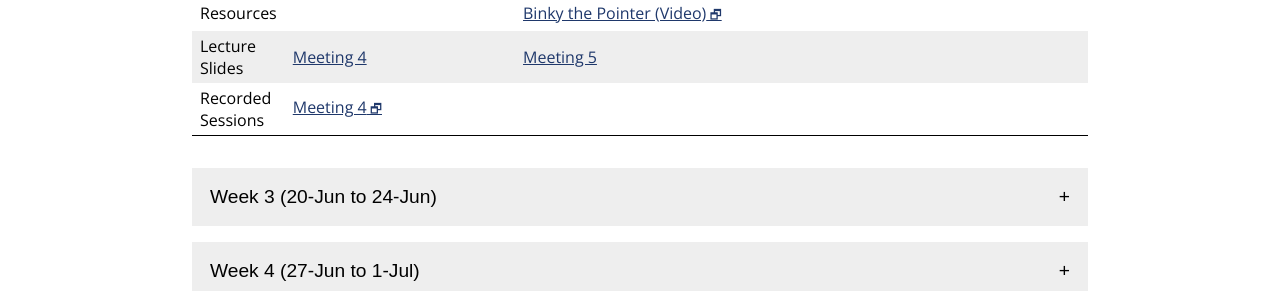
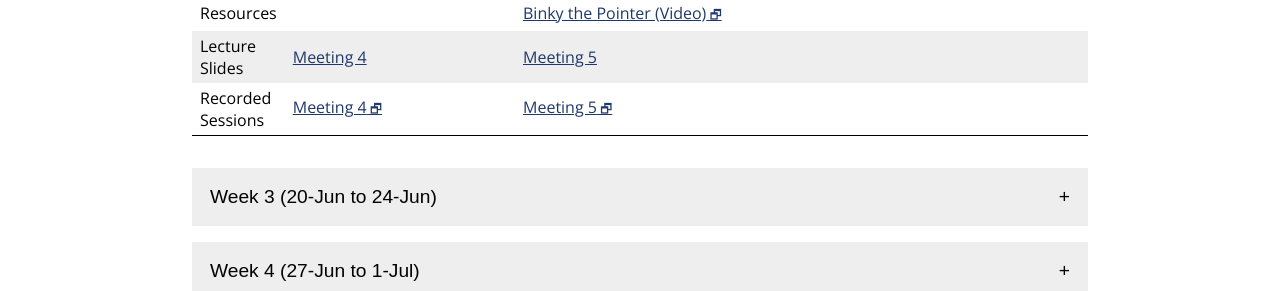
Before and after one commit to jhu-ip/cs220-summer22, a Jekyll site: the page built from material.md, in a window 1280 px wide. Shown: the part 918-1209 px from the top of the page. Built offline with Jekyll 4.4.1, drawn with Linux system fonts in a browser that asks for light colours; some web fonts are replaced.

Commit message:
meeting 5 lecture recording

```diff
--- a/material.csv
+++ b/material.csv
@@ -78,6 +78,7 @@
 2,2,15-Jun,Exercise,Exercise 10,exercise/ex10.html
 2,2,15-Jun,Resource,Binky the Pointer (Video),https://www.youtube.com/watch?v=5VnDaHBi8dM
 2,2,15-Jun,LectureSlides,Meeting 5,slides/class05.pdf
+2,2,15-Jun,Recording,Meeting 5,https://jh.hosted.panopto.com/Panopto/Pages/Viewer.aspx?id=14cfa5f4-6142-48dd-bddc-aeb5011318a7
 2,3,17-Jun,Video,Dynamic Memory Allocation,https://jh.hosted.panopto.com/Panopto/Pages/Viewer.aspx?id=88e3945a-f1f2-4442-825e-ae230027a746
 2,3,17-Jun,Video,Valgrind,https://jh.hosted.panopto.com/Panopto/Pages/Viewer.aspx?id=f4c78306-67c7-4184-955f-ae230027a6b2
 2,3,14-Feb,Slides,Dynamic Memory Allocation,slides/day11_dynamic_memory_allocation.pdf
--- a/material.md
+++ b/material.md
@@ -126,7 +126,7 @@
     <tr>
       <td>Recorded<br>Sessions</td>
       <td><a class='external' target='_blank' href='https://jh.hosted.panopto.com/Panopto/Pages/Viewer.aspx?id=680b8e4b-b9cb-4d2f-b34f-aeb3010d51fa'>Meeting 4</a></td>
-      <td></td>
+      <td><a class='external' target='_blank' href='https://jh.hosted.panopto.com/Panopto/Pages/Viewer.aspx?id=14cfa5f4-6142-48dd-bddc-aeb5011318a7'>Meeting 5</a></td>
       <td></td>
     </tr>
   </tbody>
```
